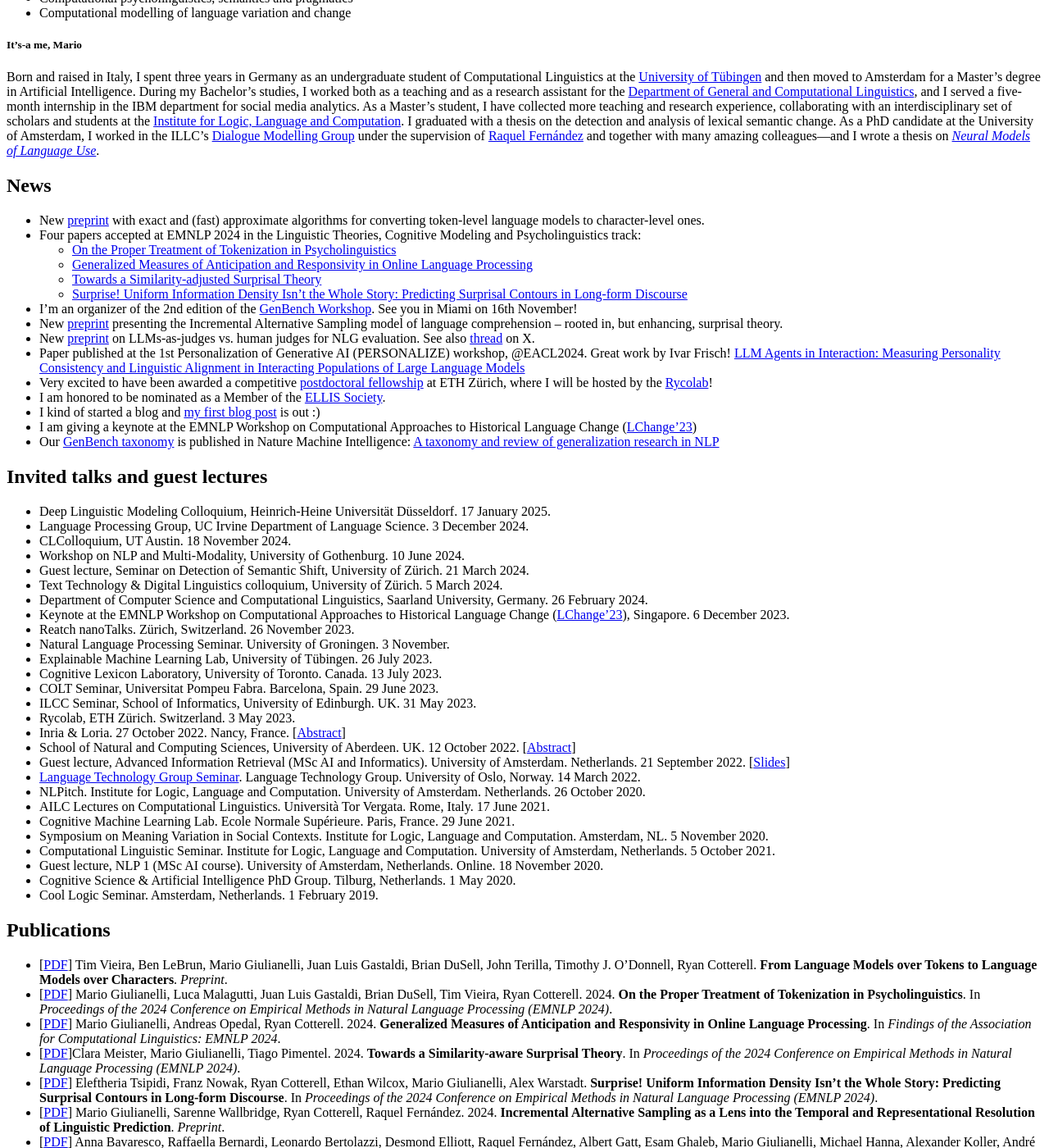
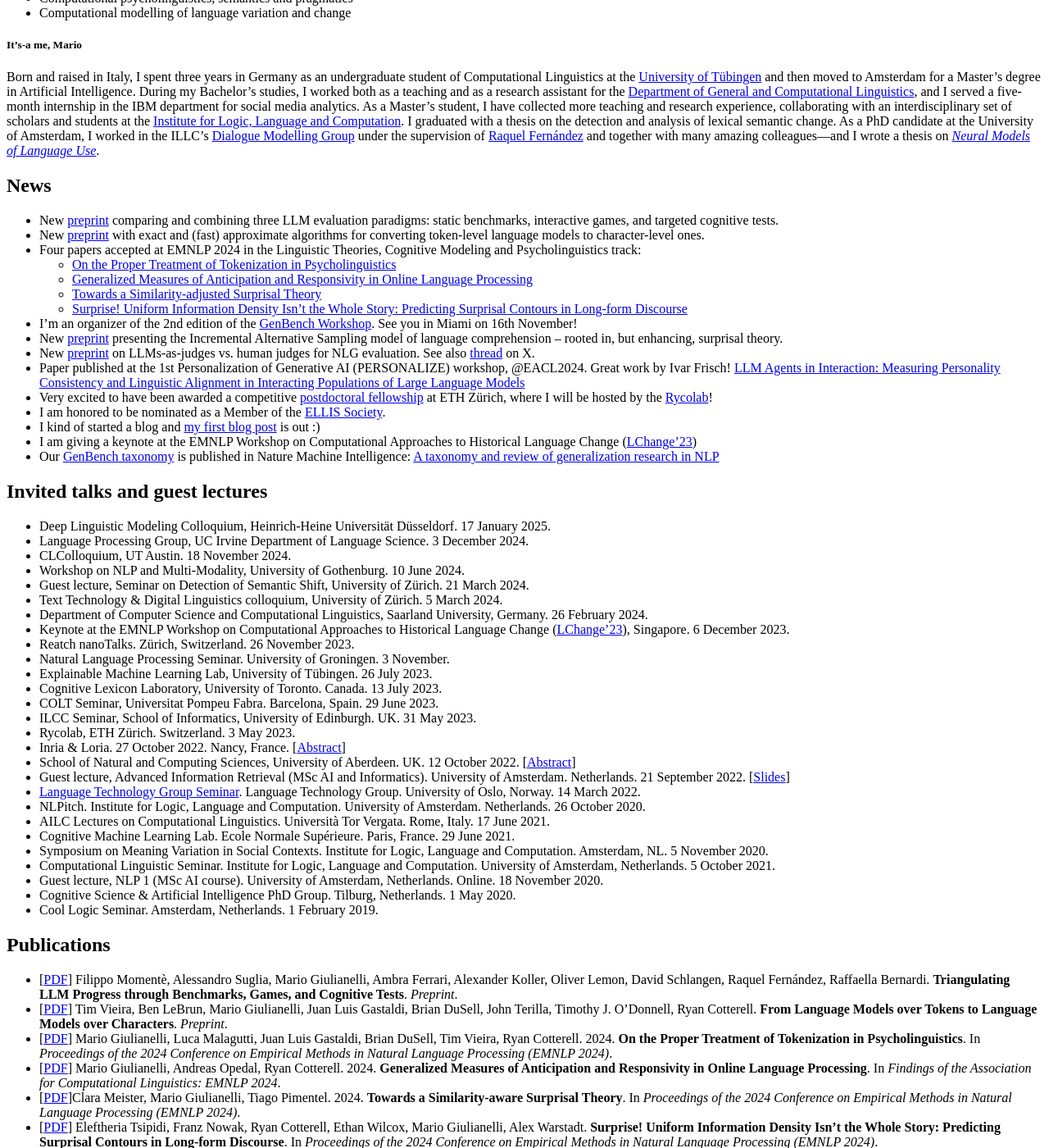
Before and after one commit to glnmario/glnmario.github.io, a Jekyll site: the page built from index.md, in a window 1280 px wide and 1400 px high, scrolled down 1131 px. Shown: the whole window at 82% size. Built offline with Jekyll 4.4.1, drawn with Linux system fonts in a browser that asks for light colours.

Commit message:
Update index.md

```diff
--- a/index.md
+++ b/index.md
@@ -29,6 +29,7 @@ Currently I study Artificial Intelligence at the University of Amsterdam.
 -->
 
 ## News
+- New [preprint](https://doi.org/10.48550/arXiv.2502.14359) comparing and combining three LLM evaluation paradigms: static benchmarks, interactive games, and targeted cognitive tests.
 - New [preprint](https://doi.org/10.48550/arXiv.2412.03719) with exact and (fast) approximate algorithms for converting token-level language models to character-level ones.
 - Four papers accepted at EMNLP 2024 in the Linguistic Theories, Cognitive Modeling and Psycholinguistics track:
   - [On the Proper Treatment of Tokenization in Psycholinguistics](https://arxiv.org/pdf/2410.02691)
@@ -77,6 +78,7 @@ Currently I study Artificial Intelligence at the University of Amsterdam.
 
 
 ## Publications
+- [[PDF](https://doi.org/10.48550/arXiv.2502.14359)] Filippo Momentè, Alessandro Suglia, Mario Giulianelli, Ambra Ferrari, Alexander Koller, Oliver Lemon, David Schlangen, Raquel Fernández, Raffaella Bernardi. **Triangulating LLM Progress through Benchmarks, Games, and Cognitive Tests**. _Preprint_.
 - [[PDF](https://doi.org/10.48550/arXiv.2412.03719)] Tim Vieira, Ben LeBrun, Mario Giulianelli, Juan Luis Gastaldi, Brian DuSell, John Terilla, Timothy J. O'Donnell, Ryan Cotterell. **From Language Models over Tokens to Language Models over Characters**. _Preprint_.
 - [[PDF](https://arxiv.org/pdf/2410.02691)] Mario Giulianelli, Luca Malagutti, Juan Luis Gastaldi, Brian DuSell, Tim Vieira, Ryan Cotterell. 2024. **On the Proper Treatment of Tokenization in Psycholinguistics**. In _Proceedings of the 2024 Conference on Empirical Methods in Natural Language Processing (EMNLP 2024)_.
 - [[PDF](https://arxiv.org/pdf/2409.10728)] Mario Giulianelli, Andreas Opedal, Ryan Cotterell. 2024. **Generalized Measures of Anticipation and Responsivity in Online Language Processing**. In _Findings of the Association for Computational Linguistics: EMNLP 2024_.
```
